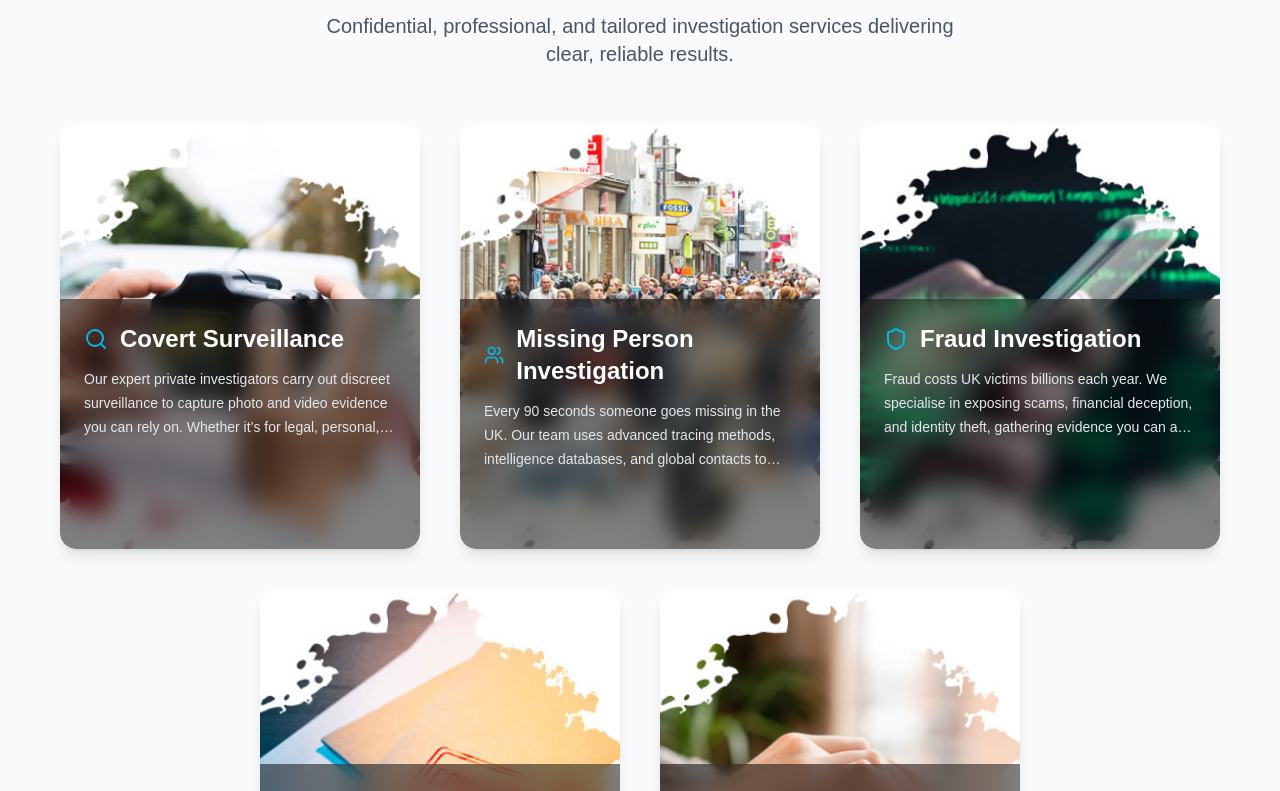
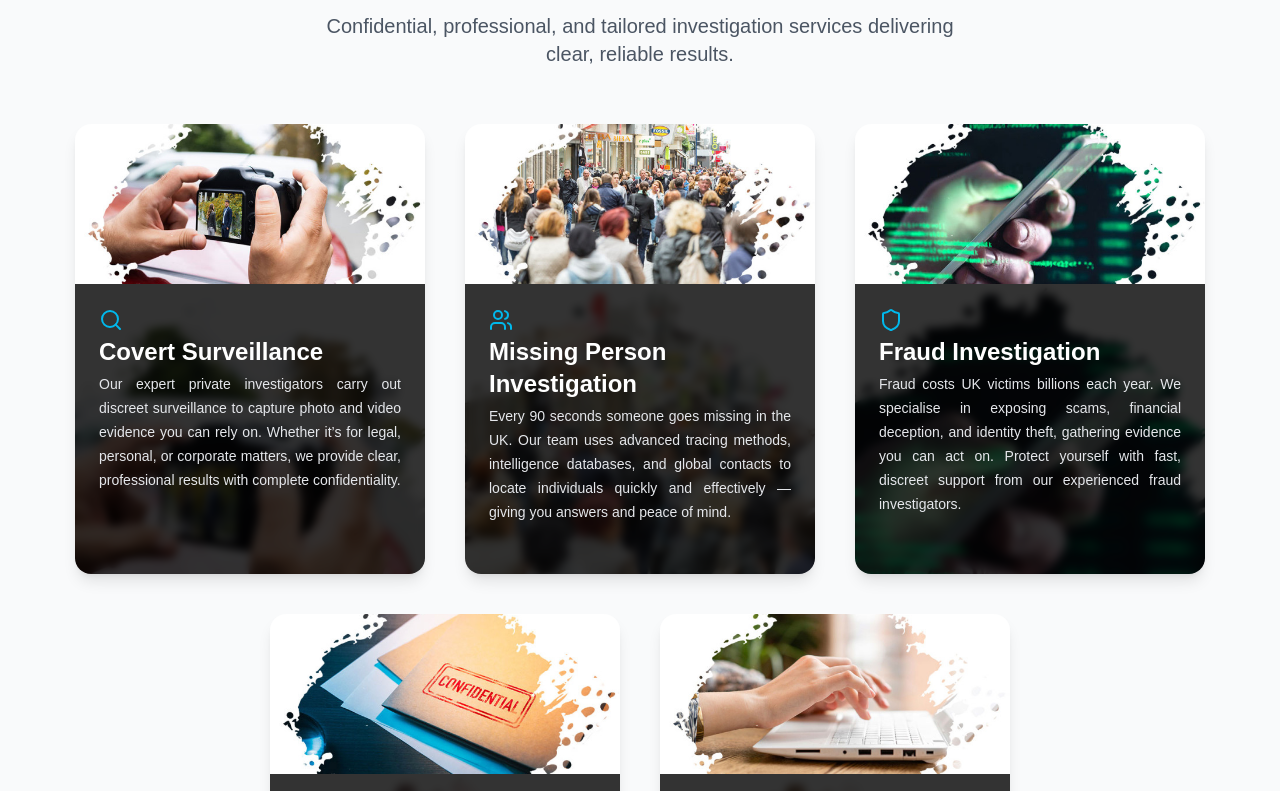
Before and after one commit to Naseef-Nusky/landing_pagev2, a React (Create React App) app: page / in a window 1280 px wide. Shown: the part 2800-3591 px from the top of the page. Built offline with nearby package versions, Linux system fonts and the light colour scheme.

Commit message:
remove limitations

```diff
--- a/src/components/ServicesGrid.jsx
+++ b/src/components/ServicesGrid.jsx
@@ -5,36 +5,42 @@ import { Search, Users, Shield, Briefcase } from "lucide-react";
 
 // ServiceCard Component
 const ServiceCard = ({ image, title, icon: Icon, description, link }) => (
-  <div className="relative group overflow-hidden rounded-2xl shadow-lg flex flex-col h-[425px]">
+  <div className="relative group overflow-hidden rounded-2xl shadow-lg flex flex-col h-[450px]">
+
+    {/* Bottom overlay */}
+<div className="w-full max-w-md rounded-xl overflow-hidden shadow-lg">
   {/* Image */}
   <img
     src={image}
     alt={title}
-      className="w-full h-full object-cover transition-transform duration-500 group-hover:scale-110"
+    className="w-full h-40 object-cover"
   />
 
-    {/* Bottom overlay */}
-    <div className="absolute bottom-0 w-full p-6 bg-black/50 backdrop-blur-md flex flex-col justify-between h-[250px]">
-      <div>
-        <div className="flex items-center gap-3 mb-3">
+  {/* Content with blurred background */}
+  <div
+    className="relative bg-black/50 backdrop-blur-md min-h-[400px] gap-3"
+    style={{
+      backgroundImage: `url(${image})`,
+      backgroundSize: "cover",
+      backgroundPosition: "center",
+    }}
+  >
+    {/* Overlay to darken + blur */}
+    <div className="absolute inset-0 bg-black/80 backdrop-blur-sm"></div>
+
+    {/* Actual Content */}
+    <div className="relative flex flex-col gap-1 h-full p-6">
       <Icon className="w-6 h-6 text-[#00b9ed]" />
       <h3 className="text-2xl font-bold text-white">{title}</h3>
+      <p className="text-gray-200 text-sm leading-6 text-justify">
+        {description}
+      </p>
     </div>
-        <p className="text-gray-200 text-sm leading-6 line-clamp-3">{description}</p>
+  </div>
 </div>
 
-      {/* Read More Button */}
-      {/* {link && (
-        <div className="flex justify-end mt-2">
-          <Link
-            to={link}
-            className="flex items-center gap-2 px-3 py-1 bg-white text-[#0047b2] font-semibold rounded text-sm hover:bg-gray-100 transition-colors"
-          >
-            Read More <ArrowRight className="w-4 h-4" />
-          </Link>
-        </div>
-      )} */}
-    </div>
+
+
   </div>
 );
 
@@ -110,9 +116,9 @@ const ServicesGrid = ({ latestOnly = false }) => {
         </div>
 
         {/* Grid */}
-<div className="flex flex-wrap justify-center gap-10">
+<div className="flex flex-wrap justify-center gap-5 lg:gap-10">
   {servicesToShow.map((service) => (
-    <div className="flex-shrink-0 w-[360px]"> {/* fixed width per card */}
+    <div className="flex-shrink-0 w-[350px]"> {/* fixed width per card */}
       <ServiceCard key={service.id} {...service} />
     </div>
   ))}
```
Lines whose indentation alone changed are shown as unchanged.
